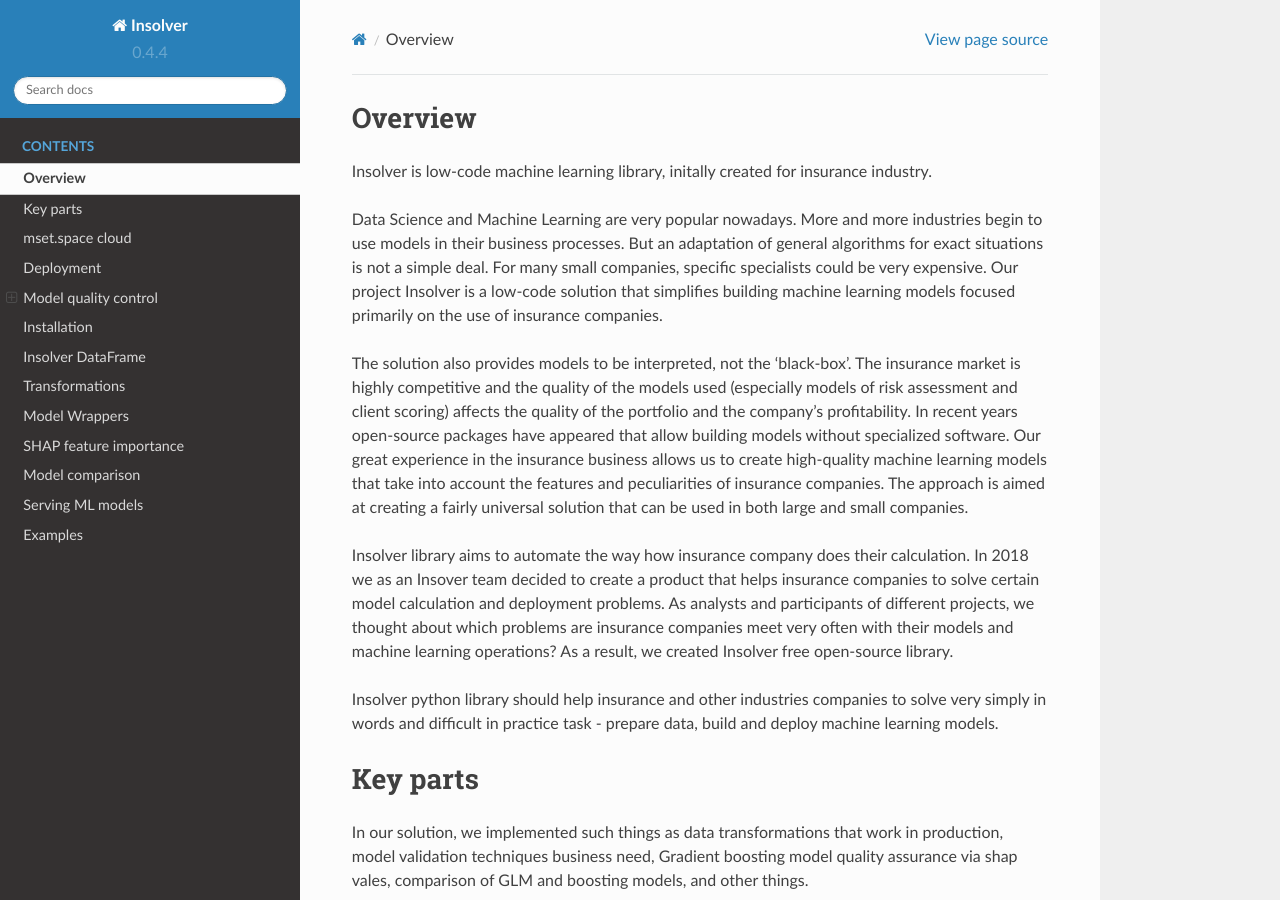
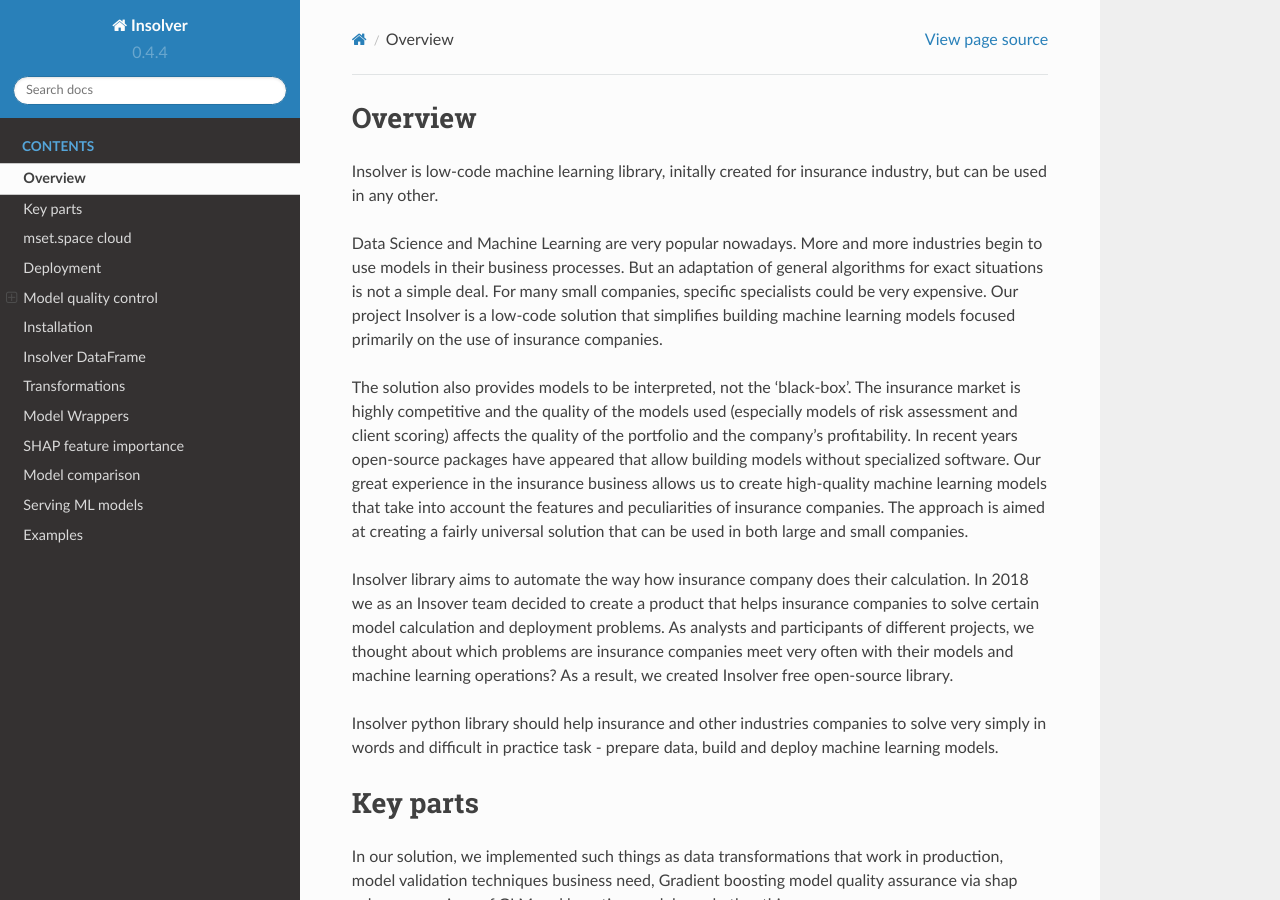
Before and after one commit to MindSetLib/Insolver, a Sphinx documentation site: the page built from docs/source/overview.md, in a window 1280 px wide and 900 px high. Built offline with Sphinx 7.4.7 and the Read the Docs theme 2.0.0, drawn with Linux system fonts in a browser that asks for light colours.

Commit message:
Update overview.md

```diff
--- a/docs/source/overview.md
+++ b/docs/source/overview.md
@@ -1,6 +1,6 @@
 # Overview
 
-Insolver is low-code machine learning library, initally created for insurance industry.
+Insolver is low-code machine learning library, initally created for insurance industry, but can be used in any other.
 
 Data Science and Machine Learning are very popular nowadays. More and more industries begin to use models in their business processes. But an adaptation of general algorithms for exact situations is not a simple deal. For many small companies, specific specialists could be very expensive. Our project Insolver is a low-code solution that simplifies building machine learning models focused primarily on the use of insurance companies.
 
```
